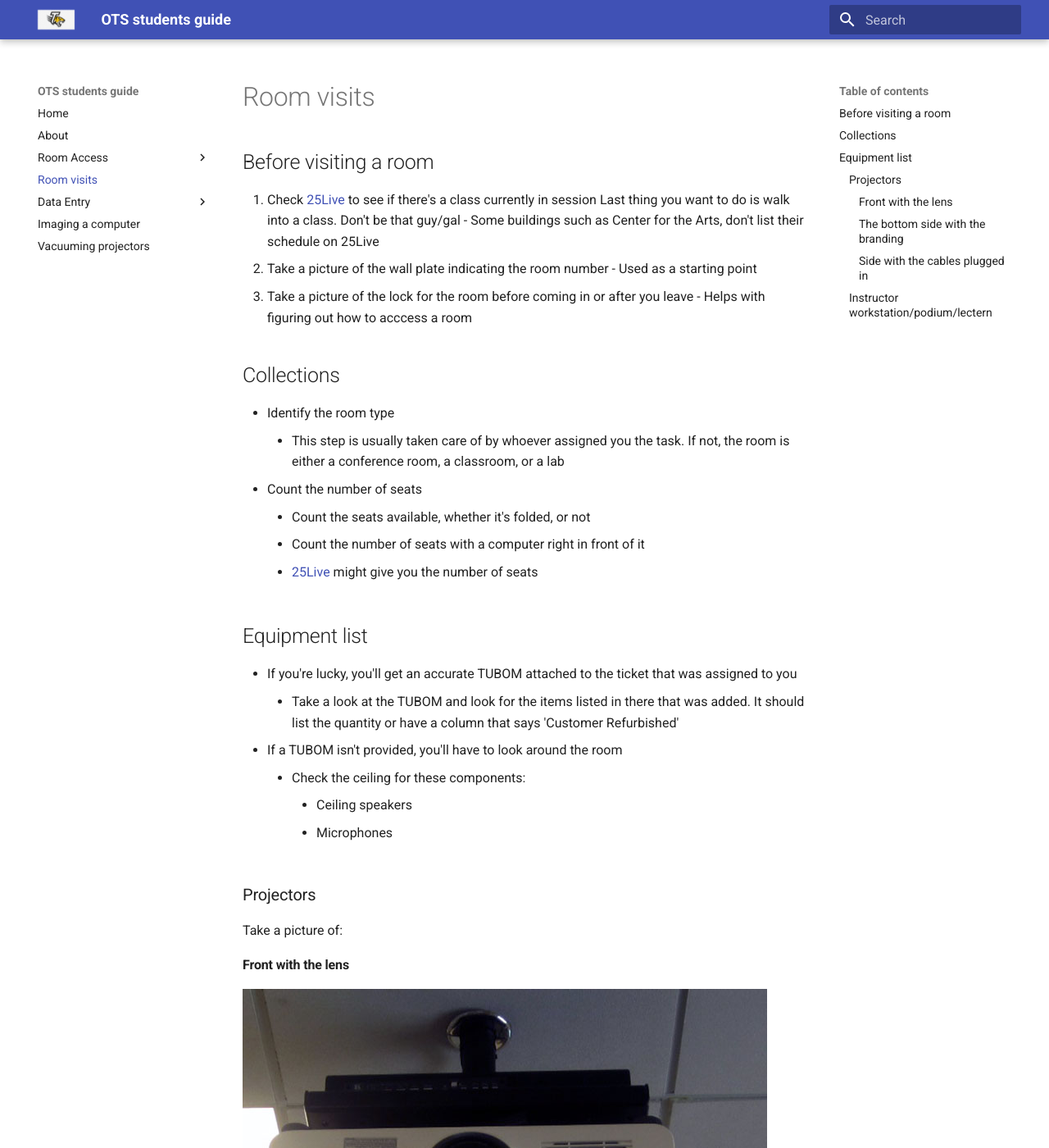
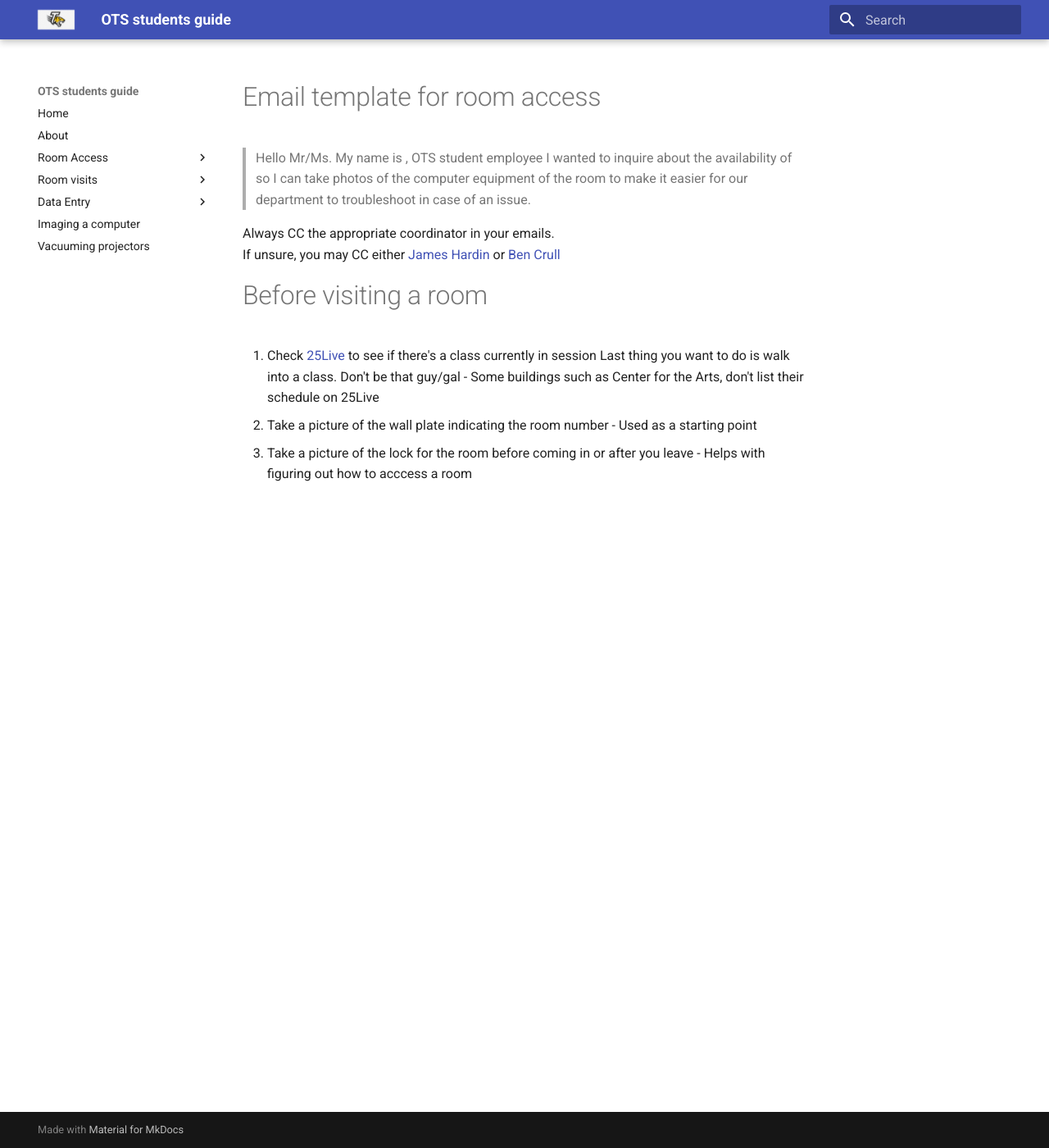
Before and after one commit to curlyLasagna/OTS-Student-Documentation, an MkDocs documentation site: the page built from docs/visit.md, in a window 1280 px wide and 1400 px high. Shown: the whole window at 82% size. Built offline with MkDocs 1.6.1 and Material for MkDocs 9.7.7, drawn with Linux system fonts in a browser that asks for light colours; some of the changed text lies outside the part shown.

```diff
--- a/docs/visit.md
+++ b/docs/visit.md
@@ -1,4 +1,12 @@
-## Before visiting a room
+# Email template for room access
+> Hello Mr/Ms. <insert last name>
+My name is <Your name>, OTS student employee
+I wanted to inquire about the availability of <room/list of rooms> so I can take photos of the computer equipment of the room to make it easier for our department to troubleshoot in case of an issue.
+
+Always CC the appropriate coordinator in your emails.
+If unsure, you may CC either [James Hardin](mailto:JHardin@towson.edu) or [Ben Crull](mailto:bcrull@towson.edu)
+
+# Before visiting a room
 1. Check [25Live](https://25live.collegenet.com/pro/towson#!/home/search/location/list) to see if there's a class currently in session
       Last thing you want to do is walk into a class. Don't be that guy/gal
 - Some buildings such as Center for the Arts, don't list their schedule on 25Live
@@ -6,37 +14,3 @@
 - Used as a starting point
 3. Take a picture of the lock for the room before coming in or after you leave
 - Helps with figuring out how to acccess a room
-
-## Collections
-- Identify the room type
-  - This step is usually taken care of by whoever assigned you the task. If not, the room is either a conference room, a classroom, or a lab
-- Count the number of seats
-  - Count the seats available, whether it's folded, or not
-  - Count the number of seats with a computer right in front of it
-  - [25Live](https://25live.collegenet.com/pro/towson#!/home/search/location/list) might give you the number of seats
-
-## Equipment list
-- If you're lucky, you'll get an accurate TUBOM attached to the ticket that was assigned to you
-  - Take a look at the TUBOM and look for the items listed in there that was added. It should list the quantity or have a column that says 'Customer Refurbished'
-- If a TUBOM isn't provided, you'll have to look around the room
-  - Check the ceiling for these components:
-    - Ceiling speakers
-    - Microphones
-
-### Projectors
-Take a picture of:
-#### Front with the lens
-![](img/Components/ITEMS_DATADISP_PANASONIC_PT-RZ670_View%20From%20Front.jpg)
-#### The bottom side with the branding
-![](img/Components/ITEMS_DATADISP_PANASONIC_PT-RZ670_View%20From%20Bottom.jpg){: height='640px' width='480px'}
-#### Side with the cables plugged in
-![](img/Components/ITEMS_DATADISP_PANASONIC_PT-RZ670_View%20From%20Side.jpg)
-### Instructor workstation/podium/lectern
-- Check the sides of the lectern for a drawer. Usually has the document camera.
-- Pull out the drawer and prop up the document camera.
-  - Steps in setting a document camera up is different for each so I'm not going to bother explaining it. Figure it out but if it requires too much force, you're doing it wrong.
-- Log in the computer
-- If you can't log in, don't stress. Just take a picture of the lock screen
-- Go to the webpage of the room's department
-  - Consult the virtual tour if you don't know the department
-  - Just use the Towson homepage if you're still not sure
--- a/mkdocs.yml
+++ b/mkdocs.yml
@@ -6,7 +6,9 @@
   - 'Room Access':
     - 'Contacts': contact.md
     - 'Door codes': doorCodes.md
-  - 'Room visits': visit.md
+  - 'Room visits':
+    - 'Collections' : collections.md
+    - 'Equipment' : equipment.md
   - 'Data Entry':
     - 'Staging data template': excel.md
     - 'Copying/Importing to Access': access.md
```
Also changed, not shown: docs/collections.md (added, +26 -0 lines), docs/equipment.md (added, +16 -0 lines), docs/index.md (+1 -9 lines), docs/vacuum.md (+20 -0 lines), docs/extra.css (line endings or trailing spaces), docs/img/Collections/COLLECTIONS_HH0316_Instructor Workstation.jpg (added), docs/img/Components/ITEMS_CIPHERELEC_BESTACCESS_DL2700.jpg (added), docs/img/Components/ITEMS_KEYLOCK_BESTACCESS_40H.jpg (added), docs/img/Components/ITEMS_SWIPECARD_BESTACCESS_BASIS V.jpg (added).
